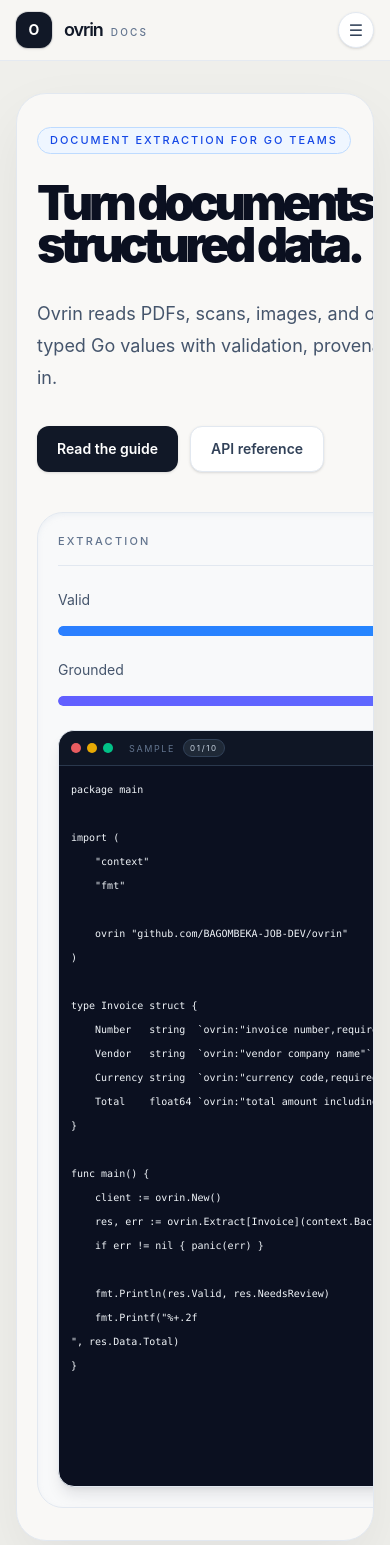
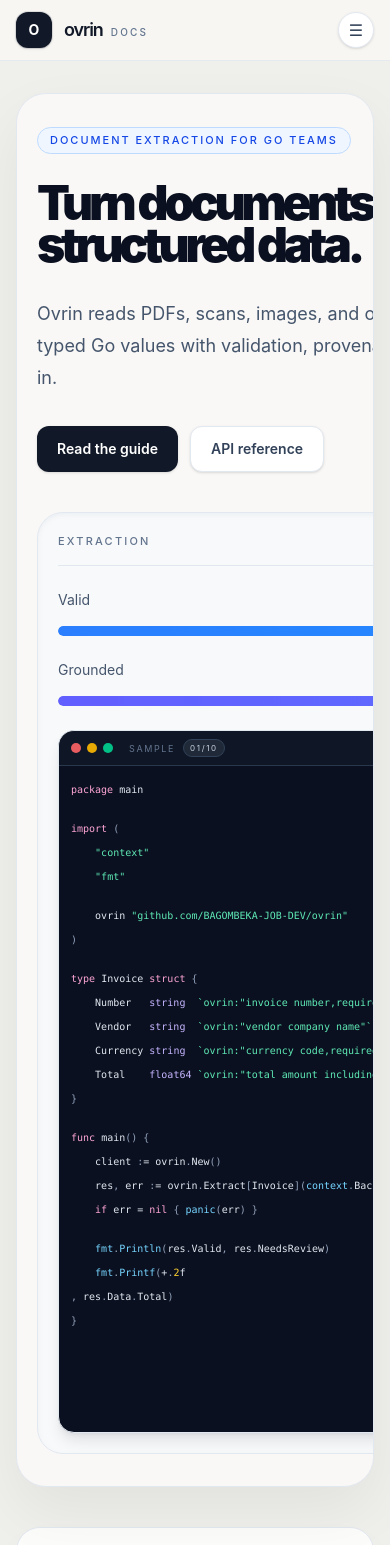
Before and after one commit to BAGOMBEKA-JOB-DEV/ovrin_docs, a Next.js app: page / in a window 390 px wide. Shown: the top 1545 px of the page. Built offline with nearby package versions, Linux system fonts and the light colour scheme.

Commit message:
feat: implement syntax highlighting for Go code samples in HomePage

```diff
--- a/src/app/page.tsx
+++ b/src/app/page.tsx
@@ -18,6 +18,55 @@
     text: 'Every value can point back to a page, region, and confidence signal so review is never a guess.',
   },
 ];
+
+const keywordSet = new Set([
+  'package', 'import', 'type', 'struct', 'func', 'return', 'if', 'else', 'for', 'range',
+  'true', 'false', 'nil', 'var', 'const', 'case', 'switch', 'break', 'continue', 'go', 'defer',
+]);
+
+const typeSet = new Set(['string', 'float64', 'int', 'bool', '[]', 'map', 'error']);
+
+const builtinSet = new Set(['fmt', 'context', 'panic', 'println', 'printf', 'Println', 'Printf']);
+
+function highlightGoCode(sample: string) {
+  return sample.split('\n').map((line, lineIndex) => {
+    const tokens = line.match(/(".*?"|`.*?`|\/\/.*|\d+(?:\.\d+)?|[A-Za-z_][A-Za-z0-9_]*|[{}\[\](),.;:=+\-*/<>]|\s+)/g) ?? [line];
+
+    return (
+      <div key={`${lineIndex}-${line.slice(0, 12)}`} className="min-h-[1.5em]">
+        {tokens.map((token, tokenIndex) => {
+          if (/^\s+$/.test(token)) {
+            return <span key={`${lineIndex}-space-${tokenIndex}`} className="whitespace-pre">{token}</span>;
+          }
+
+          let colorClass = 'text-slate-200';
+
+          if (/^(?:\/\/.*|#.*)$/.test(token)) {
+            colorClass = 'text-slate-500';
+          } else if (/^(?:".*"|`.*`)$/.test(token)) {
+            colorClass = 'text-emerald-300';
+          } else if (/^\d+(?:\.\d+)?$/.test(token)) {
+            colorClass = 'text-amber-300';
+          } else if (keywordSet.has(token)) {
+            colorClass = 'text-pink-300';
+          } else if (typeSet.has(token)) {
+            colorClass = 'text-violet-300';
+          } else if (builtinSet.has(token)) {
+            colorClass = 'text-sky-300';
+          } else if (['{', '}', '(', ')', '[', ']', ',', ';', ':', '.'].includes(token)) {
+            colorClass = 'text-slate-400';
+          }
+
+          return (
+            <span key={`${lineIndex}-token-${tokenIndex}`} className={colorClass}>
+              {token}
+            </span>
+          );
+        })}
+      </div>
+    );
+  });
+}
 
 const codeSamples = [
   `package main
@@ -397,12 +446,12 @@
                     style={{ transform: `translateX(-${activeIndex * 100}%)` }}
                   >
                     {codeSamples.map((sample, index) => (
-                      <pre
+                      <div
                         key={index}
-                        className="min-w-full overflow-x-auto whitespace-pre-wrap break-words p-3 font-mono text-[10px] leading-6 text-slate-100 sm:text-[11px]"
+                        className="min-w-full overflow-x-auto p-3 font-mono text-[10px] leading-6 text-slate-100 sm:text-[11px]"
                       >
-                        <code className="block min-h-[240px] whitespace-pre">{sample}</code>
-                      </pre>
+                        <code className="block min-h-[240px] whitespace-pre">{highlightGoCode(sample)}</code>
+                      </div>
                     ))}
                   </div>
                 </div>
```
